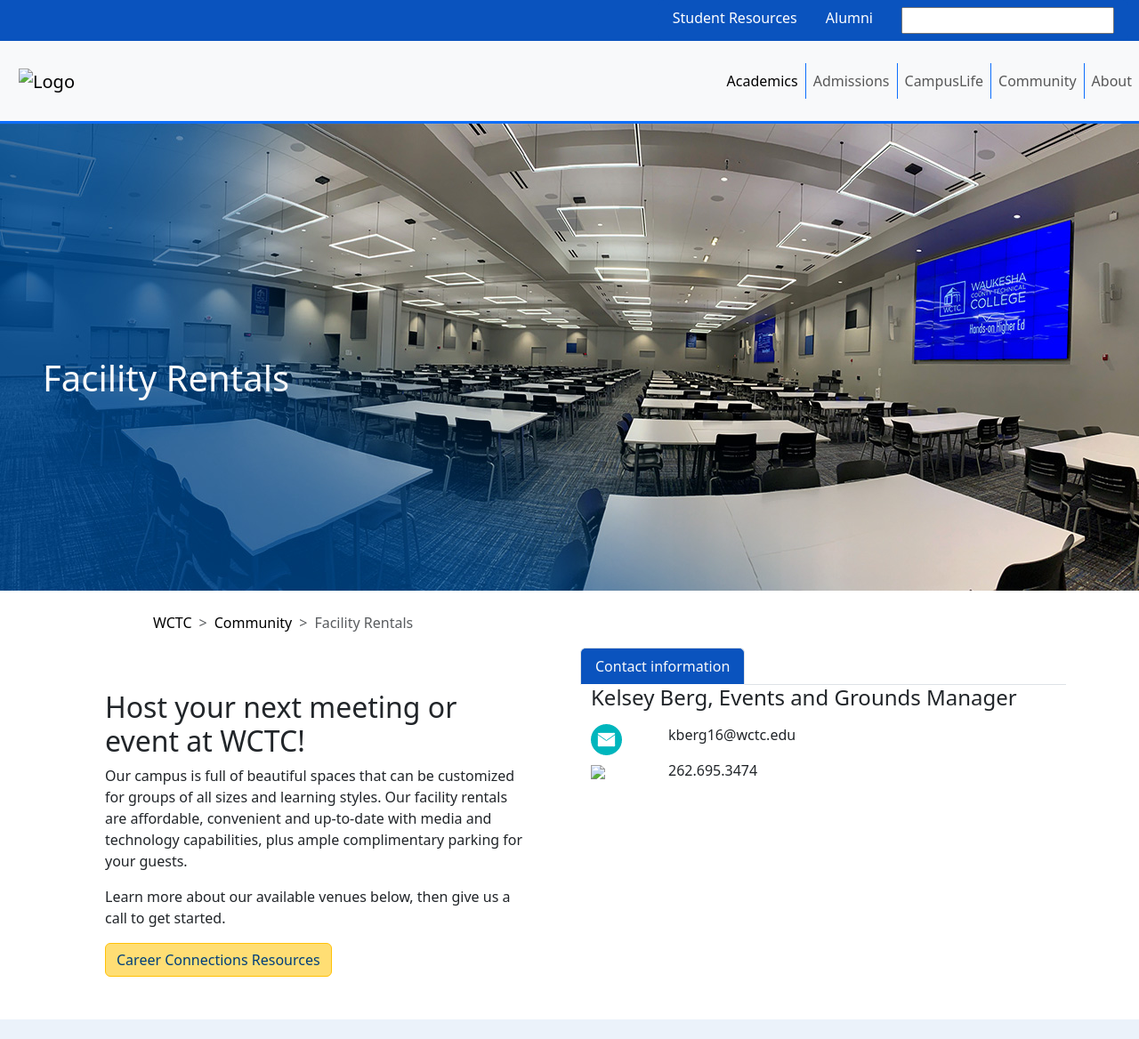
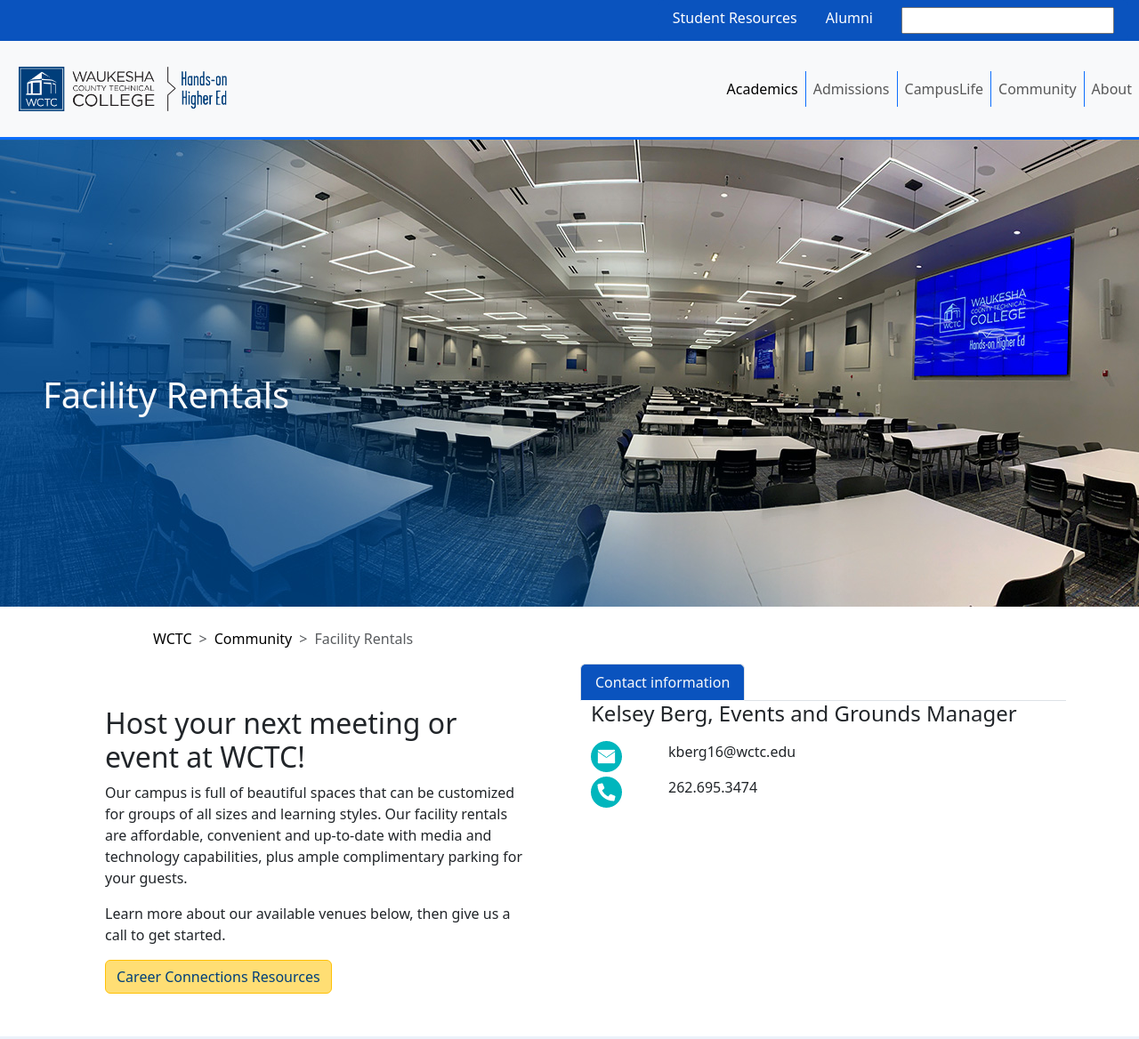
Before and after one commit to Blank-ally/Javascrioipt2module1LandingPage, a plain HTML site: page index.html in a window 1280 px wide. Shown: the top 1168 px of the page at 89% size. Drawn offline with nearby package versions, Linux system fonts and the light colour scheme; files that its build step writes are made by us from their sources; files whose address does not match are found by name.

```diff
--- a/index.html
+++ b/index.html
@@ -8,7 +8,7 @@
     <link rel="stylesheet" href="https://cdnjs.cloudflare.com/ajax/libs/font-awesome/6.4.2/css/all.min.css" integrity="sha512-z3gLpd7yknf1YoNbCzqRKc4qyor8gaKU1qmn+CShxbuBusANI9QpRohGBreCFkKxLhei6S9CQXFEbbKuqLg0DA==" crossorigin="anonymous" referrerpolicy="no-referrer" />
     <link rel="stylesheet" href="https://cdnjs.cloudflare.com/ajax/libs/font-awesome/6.4.2/css/all.min.css" integrity="sha512-z3gLpd7yknf1YoNbCzqRKc4qyor8gaKU1qmn+CShxbuBusANI9QpRohGBreCFkKxLhei6S9CQXFEbbKuqLg0DA==" crossorigin="anonymous" referrerpolicy="no-referrer" />
 
-    <link rel="stylesheet" href="../Javascript2BootstrapLangdingPage2/css/main.css">
+    <link rel="stylesheet" href="css/main.css">
 </head>
 <body>
 
@@ -29,7 +29,7 @@
 
     <div class="container p-3">
 
-        <a class="navbar-brand order-1"> <img class="" style="height:50px;padding-left: 5px" src="../Javascript2BootstrapLangdingPage2/css/waukesha_logo.png" alt="Logo"></a>
+        <a class="navbar-brand order-1"> <img class="" style="height:50px;padding-left: 5px" src="css/waukesha_logo.png" alt="Logo"></a>
         <button class="navbar-toggler justify-content-end" type="button" data-bs-toggle="collapse" data-bs-target="#navbarNav" aria-controls="navbarNav" aria-expanded="false" aria-label="Toggle navigation">
             <span class="navbar-toggler-icon"></span>
         </button>
@@ -117,7 +117,7 @@
                          </div>
                          <div class="row">
                          <div class="col-2 " >
-                             <img src="../Javascript2BootstrapLangdingPage2/css/Icon-Phone-Teal.png" />
+                             <img src="css/Icon-Phone-Teal.png" />
                          </div>
 
                          <div class="col-2">
```
Also changed, not shown: css/main.css (+17 -0 lines).
